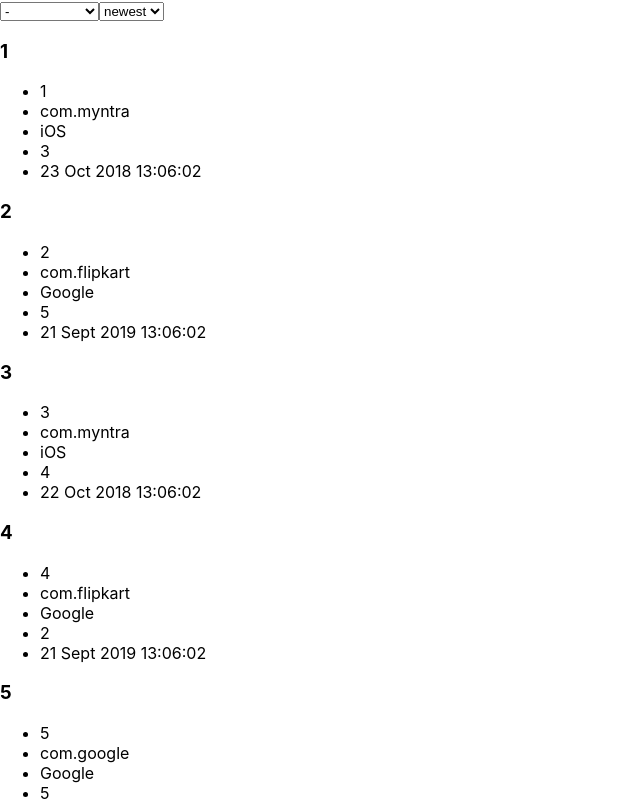
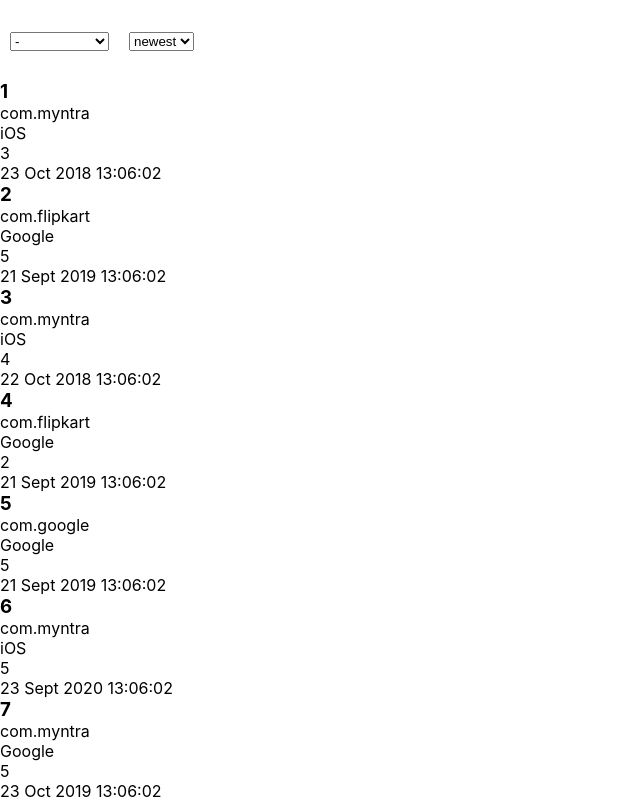
Before and after one commit to Kemosabe2911/appreviewfilter, a React (Create React App) app: page / in a window 1280 px wide. Shown: the top 801 px of the page, without its empty margins (0-640 px from the left). Built offline with nearby package versions, Linux system fonts and the light colour scheme.

Commit message:
Update css

```diff
--- a/src/App.css
+++ b/src/App.css
@@ -1,38 +1,21 @@
-.App {
-  text-align: center;
+*{
+  margin: 0;
+  padding: 0;
+  box-sizing: border-box;
+}
+.top-container{
+  width: 100vw;
+  height: 10vh;
+  display: flex;
+  align-items: center;
 }
 
-.App-logo {
-  height: 40vmin;
-  pointer-events: none;
+.top-container .app-select{
+  margin: 0px 10px;
+  flex: 5;
 }
 
-@media (prefers-reduced-motion: no-preference) {
-  .App-logo {
-    animation: App-logo-spin infinite 20s linear;
-  }
+.top-container .time-select{
+  margin: 0px 10px;
+  flex: 1;
 }
-
-.App-header {
-  background-color: #282c34;
-  min-height: 100vh;
-  display: flex;
-  flex-direction: column;
-  align-items: center;
-  justify-content: center;
-  font-size: calc(10px + 2vmin);
-  color: white;
-}
-
-.App-link {
-  color: #61dafb;
-}
-
-@keyframes App-logo-spin {
-  from {
-    transform: rotate(0deg);
-  }
-  to {
-    transform: rotate(360deg);
-  }
-}
--- a/src/components/Appselect.js
+++ b/src/components/Appselect.js
@@ -19,13 +19,13 @@
     //console.log(appIDs);
     return (
         <form>
-            <select defaultValue={appselected} onChange={handleAppselected} placeholder={<div>Select An App</div>}>
+            <select className="app-select" defaultValue={appselected} onChange={handleAppselected} placeholder={<div>Select An App</div>}>
                 <option disabled={false} value="">-</option>
                 {uniqueappIDs.map(app =>(
                     <option key={app} value={app}>{app}</option>
                 ))}
             </select>
-            <select defaultValue={timeorder} onChange={handleTimeorder} >
+            <select className="time-select" defaultValue={timeorder} onChange={handleTimeorder} >
                 <option value="newest">newest</option>
                 <option value="oldest">oldest</option>
             </select>
--- a/src/components/result.js
+++ b/src/components/result.js
@@ -22,7 +22,6 @@
             <div>
                 <h3>{data.id}</h3>
                 <ul>
-                    <li>{data.id}</li>
                     <li>{data.appID}</li>
                     <li>{data.appStoreName}</li>
                     <li>{data.rating}</li>
```
